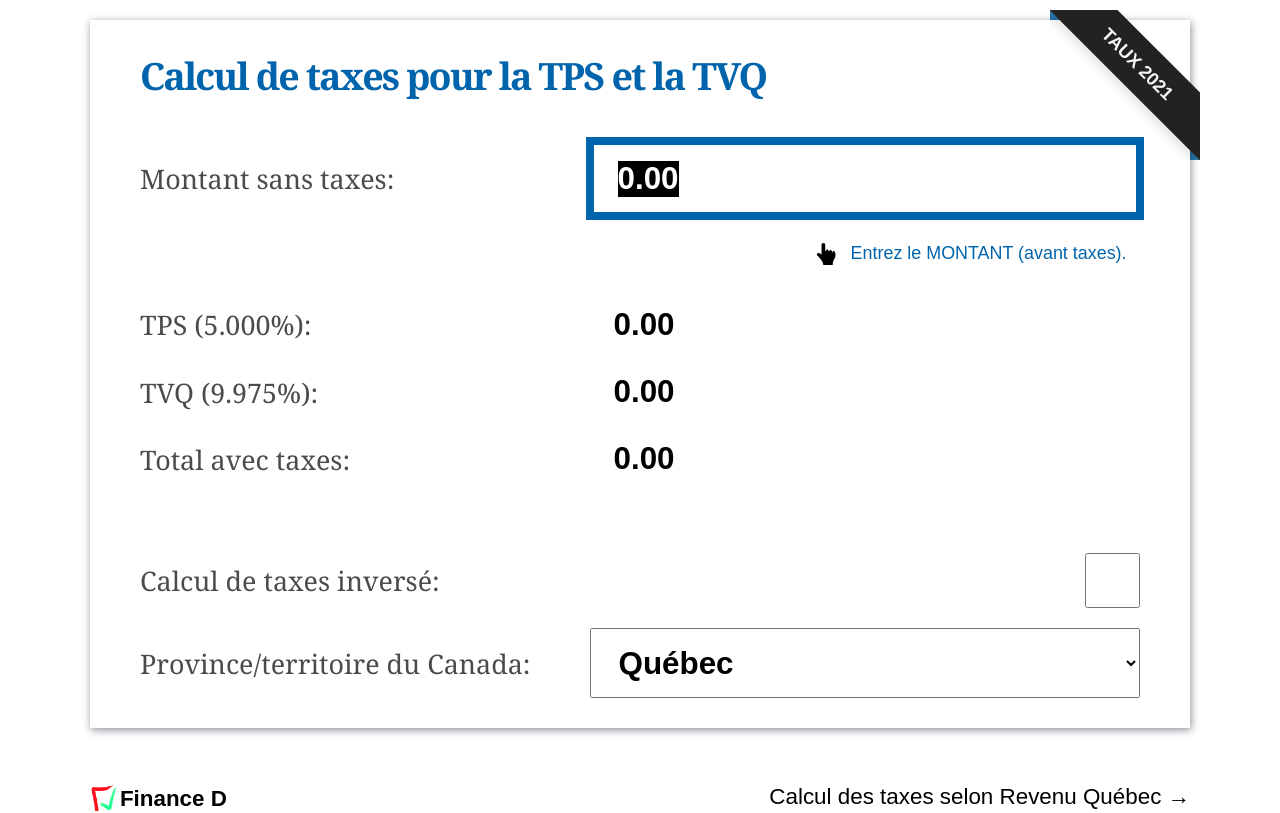
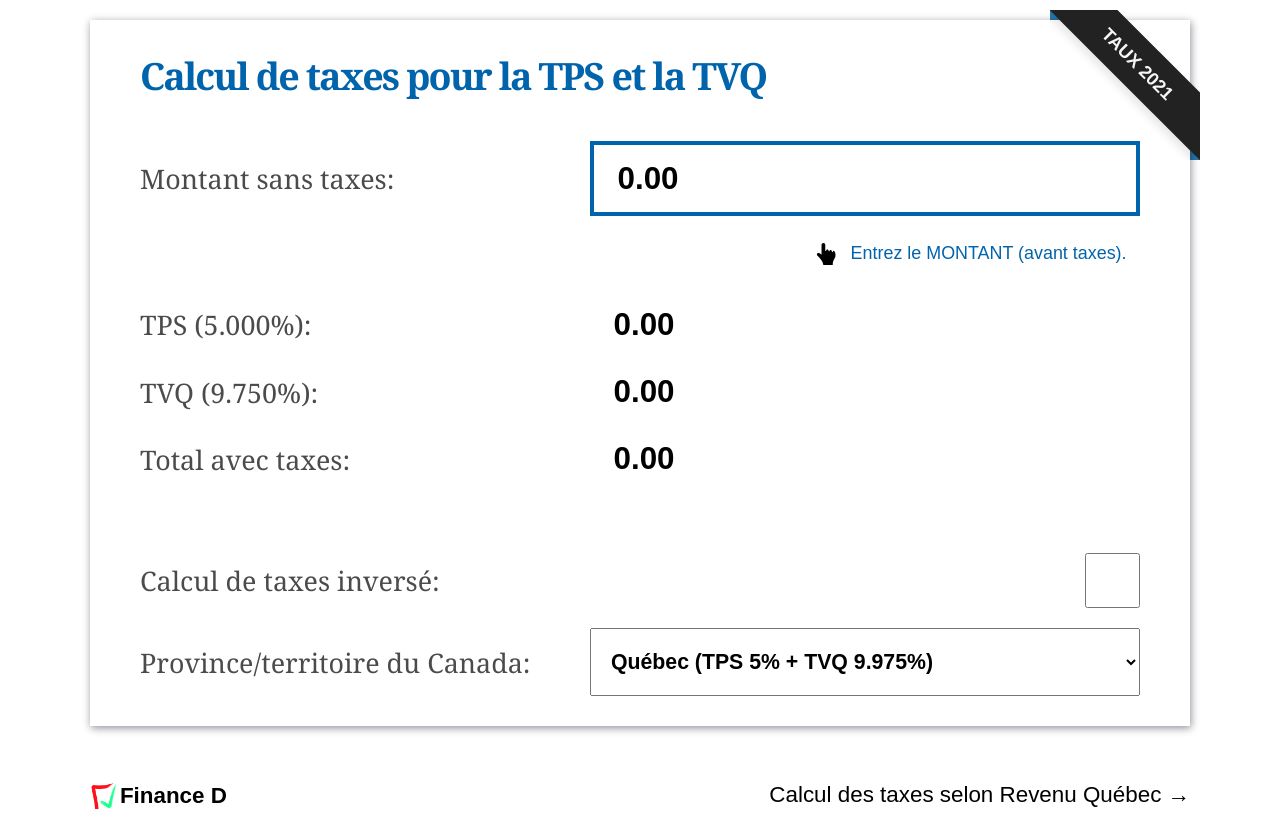
Before and after one commit to alex-drocks/calcul-taxes, a Next.js app: page / in a window 1280 px wide. Shown: the top 813 px of the page. Built offline with nearby package versions, Linux system fonts and the light colour scheme.

Commit message:
Added new taxe rates and improved results table

```diff
--- a/components/ProvinceSelect.js
+++ b/components/ProvinceSelect.js
@@ -1,22 +1,111 @@
-export default function ProvinceSelect({onChangeHandler}) {
+export default function ProvinceSelect({defaultValue, onChangeHandler}) {
   return (
     <div className="field">
       <label htmlFor="province"><h2>Province/territoire du Canada:</h2></label>
-      <select id="province" name="province" defaultValue="Québec"
-              onChange={onChangeHandler}>
-        <option value="Alberta">Alberta</option>
-        <option value="Île-du-Prince-Édouard">Île-du-Prince-Édouard</option>
-        <option value="Manitoba">Manitoba</option>
-        <option value="Nouveau-Brunswick">Nouveau-Brunswick</option>
-        <option value="Nouvelle-Écosse">Nouvelle-Écosse</option>
-        <option value="Nunavut">Nunavut</option>
-        <option value="Ontario">Ontario</option>
-        <option value="Québec">Québec</option>
-        <option value="Saskatchewan">Saskatchewan</option>
-        <option value="Terre-Neuve-et-Labrador">Terre-Neuve-et-Labrador</option>
-        <option value="Territoires du Nord-Ouest">Territoires du Nord-Ouest</option>
-        <option value="Yukon">Yukon</option>
+      <select
+        id="province"
+        className="province-select"
+        name="province"
+        defaultValue={defaultValue}
+        onChange={onChangeHandler}
+      >
+        <option
+          value="Alberta (TPS 5%)"
+          data-tps={0.05}
+          data-tvp={0}>
+          Alberta (TPS 5%)
+        </option>
+        <option
+          value="Colombie-Britanique (TPS 5%)"
+          data-tps={0.05}
+          data-tvp={0}>
+          Colombie-Britanique (TPS 5%)
+        </option>
+        <option
+          value="Colombie-Britanique (TPS 5% + TVP 7%)"
+          data-tps={0.05}
+          data-tvp={0.07}>
+          Colombie-Britanique (TPS 5% + TVP 7%)
+        </option>
+        <option
+          value="Île-du-Prince-Édouard (TVH 15%)"
+          data-tps={0.15}
+          data-tvp={0}>
+          Île-du-Prince-Édouard (TVH 15%)
+        </option>
+        <option
+          value="Manitoba (TPS 5%)"
+          data-tps={0.05}
+          data-tvp={0}>
+          Manitoba (TPS 5%)
+        </option>
+        <option
+          value="Manitoba (TPS 5% + TVP 8%)"
+          data-tps={0.05}
+          data-tvp={0.08}>
+          Manitoba (TPS 5% + TVP 8%)
+        </option>
+        <option
+          value="Nouveau-Brunswick (TVH 15%)"
+          data-tps={0.15}
+          data-tvp={0}>
+          Nouveau-Brunswick (TVH 15%)
+        </option>
+        <option
+          value="Nouvelle-Écosse (TVH 15%)"
+          data-tps={0.15}
+          data-tvp={0}>
+          Nouvelle-Écosse (TVH 15%)
+        </option>
+        <option
+          value="Nunavut (TPS 5%)"
+          data-tps={0.05}
+          data-tvp={0}>
+          Nunavut (TPS 5%)
+        </option>
+        <option
+          value="Ontario (TVH 13%)"
+          data-tps={0.13}
+          data-tvp={0}>
+          Ontario (TVH 13%)
+        </option>
+        <option
+          value="Québec (TPS 5% + TVQ 9.975%)"
+          data-tps={0.05}
+          data-tvp={0.0975}>
+          Québec (TPS 5% + TVQ 9.975%)
+        </option>
+        <option
+          value="Saskatchewan (TPS 5%)"
+          data-tps={0.05}
+          data-tvp={0}>
+          Saskatchewan (TPS 5%)
+        </option>
+        <option
+          value="Saskatchewan (TPS 5% + TVP 6%)"
+          data-tps={0.05}
+          data-tvp={0.06}>
+          Saskatchewan (TPS 5% + TVP 6%)
+        </option>
+        <option
+          value="Terre-Neuve-et-Labrador (TVH 15%)"
+          data-tps={0.15}
+          data-tvp={0}>
+          Terre-Neuve-et-Labrador (TVH 15%)
+        </option>
+        <option
+          value="Territoires du Nord-Ouest (TPS 5%)"
+          data-tps={0.05}
+          data-tvp={0}>
+          Territoires du Nord-Ouest (TPS 5%)
+        </option>
+        <option
+          value="Yukon (TPS 5%)"
+          data-tps={0.05}
+          data-tvp={0}>
+          Yukon (TPS 5%)
+        </option>
       </select>
     </div>
-  )
+  );
 }
--- a/components/TaxCalculator.js
+++ b/components/TaxCalculator.js
@@ -8,137 +8,39 @@ import ProvinceSelect from "./ProvinceSelect";
 import {addNewResultRowToTable} from "./ResultsTable";
 
 export default function TaxCalculator() {
-  const [calculatorMainTitle, setCalculatorMainTitle] = useState("");
+  const [calculatorMainTitle, setCalculatorMainTitle] = useState("Calcul de taxes  pour la TPS et la TVQ");
   const [federalTaxName, setFederalTaxName] = useState("TPS");
+  const [provincialTaxName, setProvincialTaxName] = useState("TVQ");
 
   const [montant, setMontant] = useState(0);
   const [TPS, setTPS] = useState(0);
-  const [TVQ, setTVQ] = useState(0);
+  const [TVP, setTVP] = useState(0);
   const [total, setTotal] = useState(0);
 
-  const [province, setProvince] = useState("Québec");
-  const [taux, setTaux] = useState({tps: 0, tvq: 0});
+  const [province, setProvince] = useState("Québec (TPS 5% + TVQ 9.975%)");
+  const [taux, setTaux] = useState({tps: 0.05, tvp: 0.0975});
 
   const [taxeIn, setTaxeIn] = useState(false);
 
   //use effets are called in this exact order by React
-  useEffect(function onChangeProvince() {
-    //Update the tax rates
-    if (province === "Québec") {
-      setTaux({tps: 0.05, tvq: 0.09975});
-    } else if (province === "Ontario") {
-      setTaux({tps: 0.13, tvq: 0});
-    } else if (province === "Alberta") {
-      setTaux({tps: 0.05, tvq: 0});
-    } else if (province === "Colombie-Britannique") {
-      setTaux({tps: 0.05, tvq: 0});
-    } else if (province === "Île-du-Prince-Édouard") {
-      setTaux({tps: 0.15, tvq: 0});
-    } else if (province === "Manitoba") {
-      setTaux({tps: 0.05, tvq: 0});
-    } else if (province === "Nouveau-Brunswick") {
-      setTaux({tps: 0.15, tvq: 0});
-    } else if (province === "Nouvelle-Écosse") {
-      setTaux({tps: 0.15, tvq: 0});
-    } else if (province === "Nunavut") {
-      setTaux({tps: 0.05, tvq: 0});
-    } else if (province === "Saskatchewan") {
-      setTaux({tps: 0.05, tvq: 0});
-    } else if (province === "Terre-Neuve-et-Labrador") {
-      setTaux({tps: 0.15, tvq: 0});
-    } else if (province === "Territoires du Nord-Ouest") {
-      setTaux({tps: 0.05, tvq: 0});
-    } else if (province === "Yukon") {
-      setTaux({tps: 0.05, tvq: 0});
-    }
-
-    //The link that points to the Government website with more information about taxes
-    setGovernmentLink(province);
-
-    setDynamicNames(taxeIn, province);
-
-  }, [province]);
-
-  useEffect(function onChangeTaxeInMode() {
-    //prevent NaN values from breaking the calculation
-    setMontant(isNaN(total) ? 0 : total);
-    setTotal(isNaN(montant) ? 0 : montant);
-
-    //auto focus the only editable input
-    const editableUserInput = document.getElementById(`${taxeIn ? "total" : "montant"}`);
-    if (editableUserInput) {
-      editableUserInput.focus();
-      setTimeout(() => {
-        selectAllText(editableUserInput);
-      }, 30);
-    }
-
-    //Show the hand icon with the instruction text under the editable user input
-    const montantInstructionEl = document.querySelector(".field.montant");
-    const totalInstructionEl = document.querySelector(".field.total");
+  useEffect(function calculate() {
+    let sansTaxe, tps, tvp;
     if (taxeIn) {
-      montantInstructionEl.classList.remove("isActiveCalculationMode");
-      totalInstructionEl.classList.add("isActiveCalculationMode");
-    } else {
-      montantInstructionEl.classList.add("isActiveCalculationMode");
-      totalInstructionEl.classList.remove("isActiveCalculationMode");
-    }
-
-    setDynamicNames(taxeIn, province);
-
-  }, [taxeIn]);
-
-  useEffect(function calculate() {
-    let sansTaxe, tps, tvq;
-    if (taxeIn) {
-      sansTaxe = isNaN(total) ? 0 : (total / (taux.tps + taux.tvq + 1));
+      sansTaxe = isNaN(total) ? 0 : (total / (taux.tps + taux.tvp + 1));
       tps = sansTaxe * taux.tps;
-      tvq = sansTaxe * taux.tvq;
+      tvp = sansTaxe * taux.tvp;
       setTPS(tps);
-      setTVQ(tvq);
-      setMontant(roundNumber(total - (tps + tvq)));
+      setTVP(tvp);
+      setMontant(roundNumber(total - (tps + tvp)));
     } else {
       sansTaxe = isNaN(montant) ? 0 : montant;
       tps = sansTaxe * taux.tps;
-      tvq = sansTaxe * taux.tvq;
+      tvp = sansTaxe * taux.tvp;
       setTPS(tps);
-      setTVQ(tvq);
-      setTotal(roundNumber(montant + tps + tvq));
+      setTVP(tvp);
+      setTotal(roundNumber(montant + tps + tvp));
     }
   }, [montant, total, taux, taxeIn]);
-
-  // useEffect(function setDynamicNames(taxeIn, province) {
-  //
-  //   const mode = taxeIn ? " inversé" : "";
-  //   const isTVH = [
-  //     "Île-du-Prince-Édouard",
-  //     "Nouveau-Brunswick",
-  //     "Nouvelle-Écosse",
-  //     "Ontario",
-  //     "Terre-Neuve-et-Labrador"
-  //   ].includes(province);
-  //
-  //   //Update the Calculator main Heading Title and the Tax Names
-  //   setCalculatorMainTitle(`Calcul de taxes ${mode} pour la ${isTVH ? "TVH" : "TPS"}${province === "Québec" ? " et la TVQ" : ""}`);
-  //   setFederalTaxName(isTVH ? "TVH" : "TPS");
-  //
-  // }, [taxeIn, province]);
-
-  function setDynamicNames(taxeIn, province) {
-
-    const mode = taxeIn ? " inversé" : "";
-    const isTVH = [
-      "Île-du-Prince-Édouard",
-      "Nouveau-Brunswick",
-      "Nouvelle-Écosse",
-      "Ontario",
-      "Terre-Neuve-et-Labrador"
-    ].includes(province);
-
-    //Update the Calculator main Heading Title and the Tax Names
-    setCalculatorMainTitle(`Calcul de taxes ${mode} pour la ${isTVH ? "TVH" : "TPS"}${province === "Québec" ? " et la TVQ" : ""}`);
-    setFederalTaxName(isTVH ? "TVH" : "TPS");
-  }
 
   //React will then render the component:
   return (
@@ -150,11 +52,11 @@ export default function TaxCalculator() {
       <form className="card" onSubmit={e => handleFormSubmit(e,
         montant,
         TPS,
-        TVQ,
+        TVP,
         total,
         province,
         taux.tps,
-        taux.tvq,
+        taux.tvp,
       )
       }>
 
@@ -184,11 +86,11 @@ export default function TaxCalculator() {
 
         {/*Provincial Tax*/}
         <Decimalnumber
-          id="tvq"
-          label={`TVQ (${(taux.tvq * 100).toFixed(3)}%):`}
+          id="tvp"
+          label={`${provincialTaxName} (${(taux.tvp * 100).toFixed(3)}%):`}
           readOnly={true}
-          stateValue={TVQ}
-          onChangeHandler={values => setTVQ(Number(values.value))}
+          stateValue={TVP}
+          onChangeHandler={values => setTVP(Number(values.value))}
           onFocusHandler={e => selectAllText(e.target)}
         />
 
@@ -204,10 +106,55 @@ export default function TaxCalculator() {
         />
 
         {/*Taxe Mode*/}
-        <TaxeInCheckbox onChangeHandler={e => setTaxeIn(e.target.checked)}/>
+        <TaxeInCheckbox onChangeHandler={e => {
+          const isTaxeIn = e.target.checked;
+          setTaxeIn(isTaxeIn);
+
+          //prevent NaN values from breaking the calculation
+          setMontant(isNaN(total) ? 0 : total);
+          setTotal(isNaN(montant) ? 0 : montant);
+
+          //auto focus the only editable input
+          const editableUserInput = document.getElementById(`${isTaxeIn ? "total" : "montant"}`);
+          if (editableUserInput) {
+            editableUserInput.focus();
+            setTimeout(() => {
+              selectAllText(editableUserInput);
+            }, 30);
+          }
+
+          //Show the hand icon with the instruction text under the editable user input
+          const montantInstructionEl = document.querySelector(".field.montant");
+          const totalInstructionEl = document.querySelector(".field.total");
+          if (isTaxeIn) {
+            montantInstructionEl.classList.remove("isActiveCalculationMode");
+            totalInstructionEl.classList.add("isActiveCalculationMode");
+          } else {
+            montantInstructionEl.classList.add("isActiveCalculationMode");
+            totalInstructionEl.classList.remove("isActiveCalculationMode");
+          }
+
+          setDynamicNames(isTaxeIn, taux, province, setCalculatorMainTitle, setFederalTaxName, setProvincialTaxName);
+        }}/>
 
         {/*Province Selector*/}
-        <ProvinceSelect onChangeHandler={e => setProvince(e.target.value)}/>
+        <ProvinceSelect
+          defaultValue={province}
+          onChangeHandler={e => {
+            const selectElm = e.target;
+            const selectedProvince = selectElm.value;
+            setProvince(selectedProvince);
+
+            const selectedElmDataset = selectElm.querySelector(`option[value="${selectedProvince}"]`).dataset;
+            const tps = selectedElmDataset.tps;
+            const tvp = selectedElmDataset.tvp;
+            const nouveauTaux = {tps, tvp};
+            setTaux(nouveauTaux);
+
+            setDynamicNames(taxeIn, nouveauTaux, selectedProvince, setCalculatorMainTitle, setFederalTaxName, setProvincialTaxName);
+
+            setGovernmentLink(selectedProvince);
+          }}/>
 
         {/*Invisible Submit Button to handle Enter keys and mobile phone confirm signal*/}
         <input id="submit-handler-input" style={{display: "none"}} type="submit" value="Recalculer"/>
@@ -218,7 +165,8 @@ export default function TaxCalculator() {
   );
 }
 
-function handleFormSubmit(e, montant, tps, tvq, total, province, tauxFed, tauxQc) {
+
+function handleFormSubmit(e, montant, tps, tvp, total, province, tauxFed, tauxQc) {
   e.preventDefault();
 
   const focused = document.activeElement;
@@ -233,8 +181,22 @@ function handleFormSubmit(e, montant, tps, tvq, total, province, tauxFed, tauxQc
   window.scrollTo(0, 0);
 
   //Populate results table row
-  addNewResultRowToTable(montant, tps, tvq, total, province, tauxFed, tauxQc);
+  addNewResultRowToTable(montant, tps, tvp, total, province, tauxFed, tauxQc);
 }
+
+
+function setDynamicNames(isTaxeIn, tauxTaxes, provinceValue, setCalculatorMainTitle, setFederalTaxName, setProvincialTaxName) {
+
+  const mode = isTaxeIn ? " inversé" : "";
+  const isTVH = tauxTaxes.tps >= 0.13;
+  const isQuebec = provinceValue === "Québec (TPS 5% + TVQ 9.975%)";
+
+  //Update the Calculator main Heading Title and the Tax Names
+  setCalculatorMainTitle(`Calcul de taxes ${mode} pour la ${isTVH ? "TVH" : "TPS"}${isQuebec ? " et la TVQ" : tauxTaxes.tvp > 0 ? " et la TVP" : ""}`);
+  setFederalTaxName(isTVH ? "TVH" : "TPS");
+  setProvincialTaxName(isQuebec ? "TVQ" : "TVP");
+}
+
 
 function setGovernmentLink(province) {
   const govLink = document.getElementById("gouvernment-link");
@@ -247,6 +209,7 @@ function setGovernmentLink(province) {
     govNameElm.textContent = "Canada.ca";
   }
 }
+
 
 function selectAllText(input) {
   try {
--- a/styles/TaxCalculatorComponent.css
+++ b/styles/TaxCalculatorComponent.css
@@ -60,8 +60,10 @@
   cursor: pointer;
 }
 
-.field select {
+.field .province-select {
   cursor: pointer;
+  font-size: 0.95em;
+  height: 3.2em;
 }
 
 .field input[readonly] {
```
Also changed, not shown: components/ResultsTable.js (+22 -21 lines), styles/ResultsTableComponent.css (+20 -30 lines), styles/global.css (+9 -6 lines).
